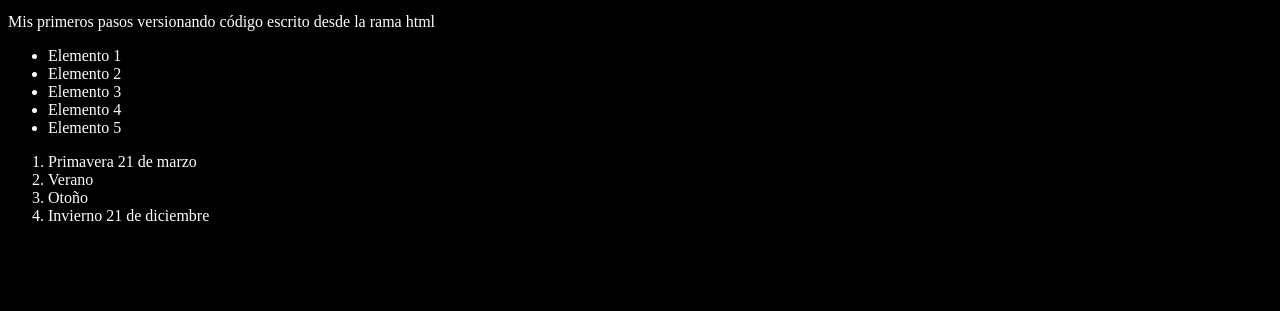
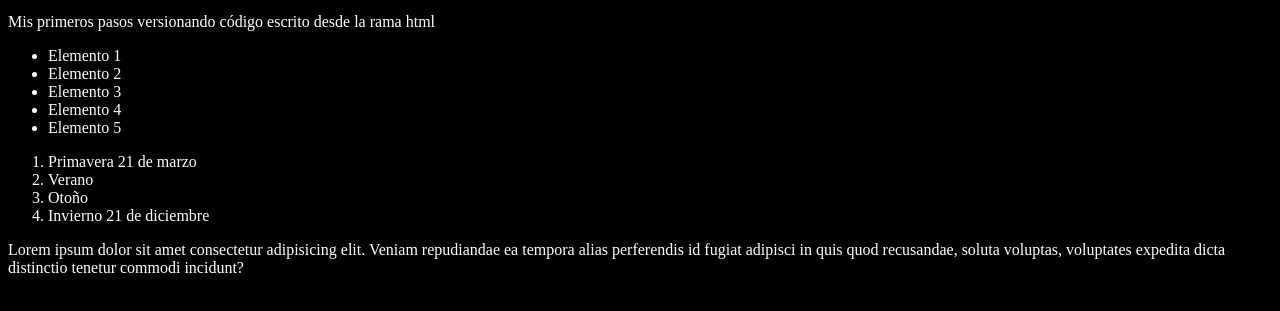
Before and after one commit to jalamico/check-git, a plain HTML site: page index.html in a window 1280 px wide. Shown: the part 101-412 px from the top of the page. Drawn offline with Linux system fonts and the light colour scheme.

Commit message:
Añadiendo párrafo Lorem Ipsun

```diff
--- a/index.html
+++ b/index.html
@@ -26,6 +26,7 @@
         <li>Otoño</li>
         <li>Invierno 21 de diciembre</li>
     </ol>
+    <p>Lorem ipsum dolor sit amet consectetur adipisicing elit. Veniam repudiandae ea tempora alias perferendis id fugiat adipisci in quis quod recusandae, soluta voluptas, voluptates expedita dicta distinctio tenetur commodi incidunt?</p>
     <script>src="index.js"</script>
 </body>
 </html>
```
